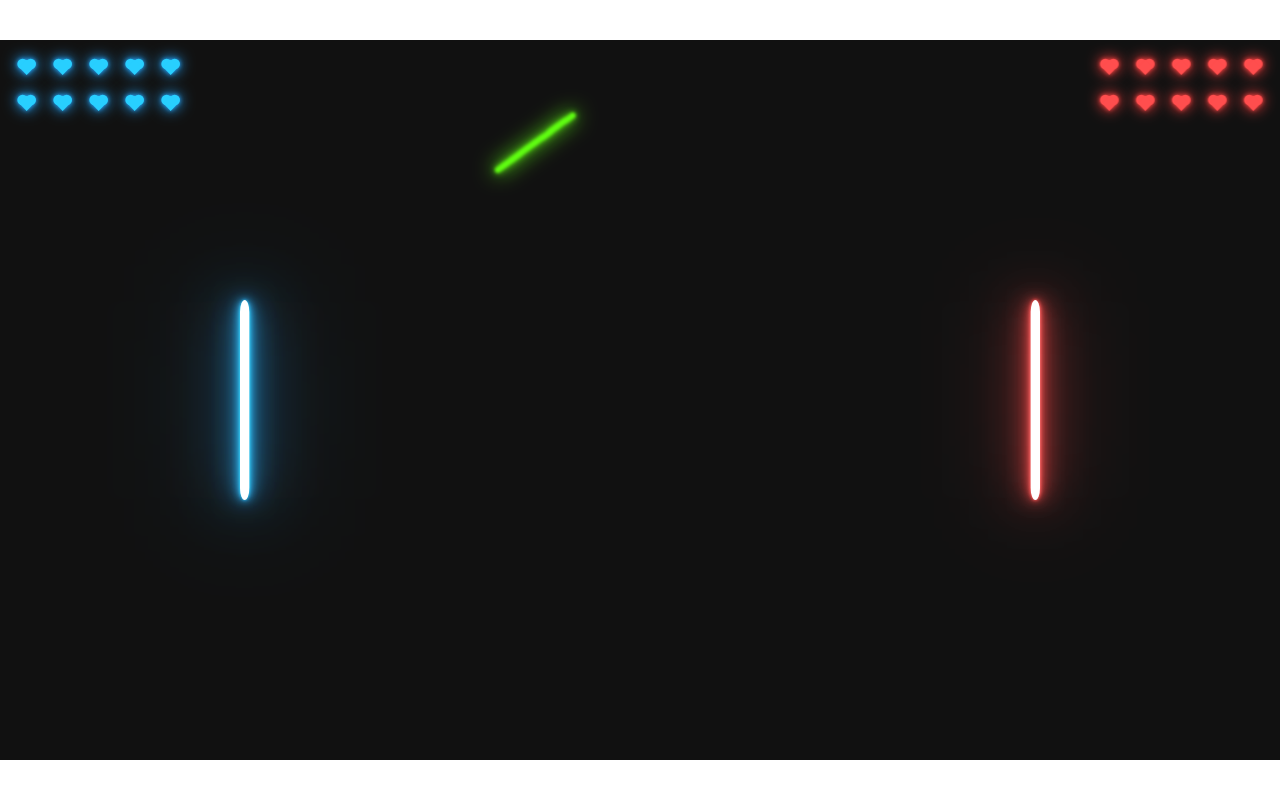
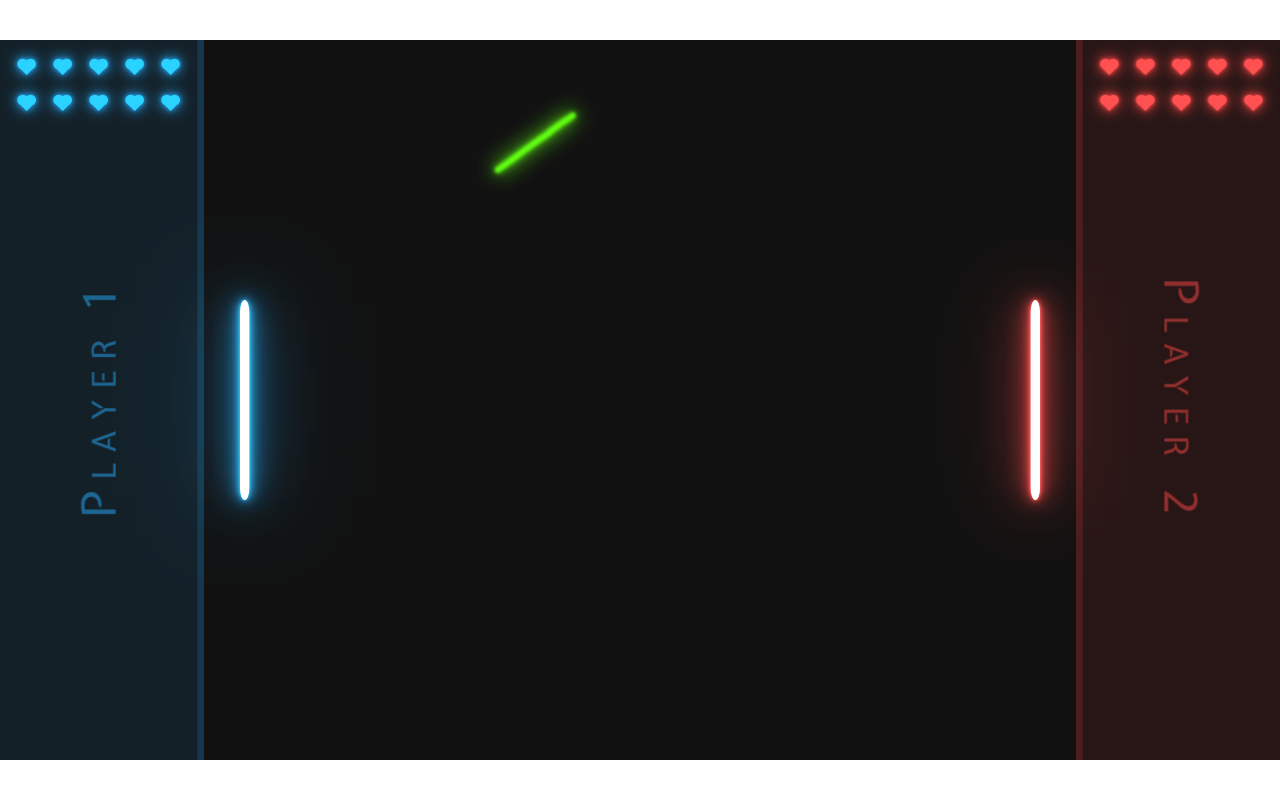
Before and after one commit to yikuansun/saberpong2, a SvelteKit app: page /arena in a window 1280 px wide. Built offline with nearby package versions, Linux system fonts and the light colour scheme.

Commit message:
Create awesome-looking endzones
Awesome!

```diff
--- a/src/routes/arena/+page.svelte
+++ b/src/routes/arena/+page.svelte
@@ -317,6 +317,28 @@
         </audio>
     {/if}
 
+    <!-- p1 endzone -->
+    <div style:position="absolute" style:top="0" style:left="0" style:width="296px" style:height="1080px"
+        style:background-color={p1.color} style:opacity="0.1" style:mix-blend-mode="screen"></div>
+    <div style:position="absolute" style:top="0" style:left="296px" style:width="10px" style:height="1080px"
+        style:background-color={p1.color} style:opacity="0.25" style:mix-blend-mode="screen"></div>
+    <div style:position="absolute" style:top="540px" style:left="148px" style:transform="translate(-50%, -50%) rotate(270deg)"
+        style:color={p1.color} style:font-size="70px" style:font-family="ExpletusSans" style:user-select="none"
+        style:mix-blend-mode="screen" style:opacity="0.5" style:font-variant="small-caps" style:letter-spacing="15px">
+        {P1_NAME}
+    </div>
+
+    <!-- p2 endzone -->
+    <div style:position="absolute" style:top="0" style:right="0" style:width="296px" style:height="1080px"
+        style:background-color={p2.color} style:opacity="0.1" style:mix-blend-mode="screen"></div>
+    <div style:position="absolute" style:top="0" style:right="296px" style:width="10px" style:height="1080px"
+        style:background-color={p2.color} style:opacity="0.25" style:mix-blend-mode="screen"></div>
+    <div style:position="absolute" style:top="540px" style:right="148px" style:transform="translate(50%, -50%) rotate(90deg)"
+        style:color={p2.color} style:font-size="70px" style:font-family="ExpletusSans" style:user-select="none"
+        style:mix-blend-mode="screen" style:opacity="0.5" style:font-variant="small-caps" style:letter-spacing="15px">
+        {P2_NAME}
+    </div>
+
     {#each (new Array(p1Lives)).fill(0) as _, i}
         <div style:position="absolute" style:top="{24 + Math.floor(i / 5) * 54}px" style:left="{24 + (i % 5) * 54}px"
             style:width="32px" style:height="32px" style:filter="brightness(1.27) drop-shadow(0 0 3px {p1.color}) drop-shadow(0 0 10px {p1.color})"
```
